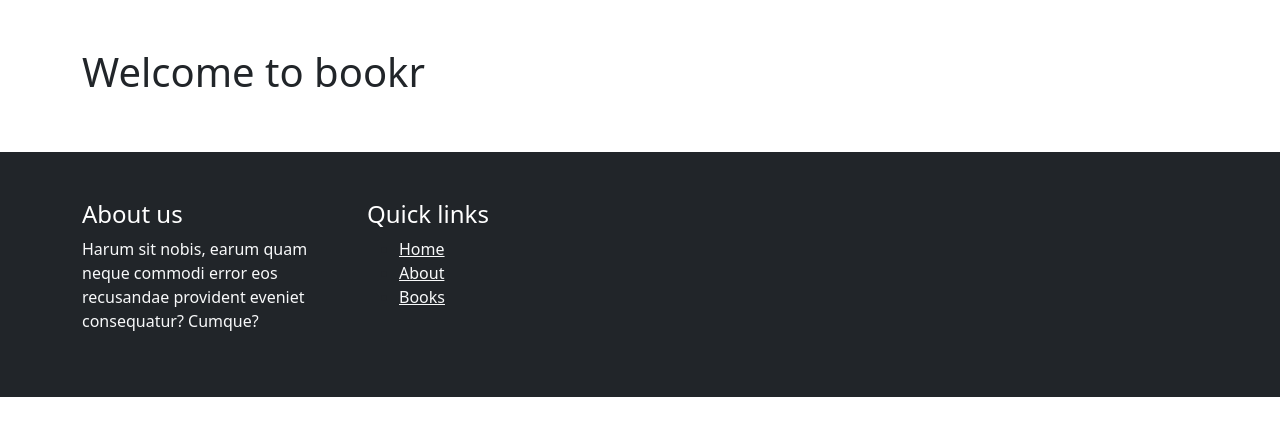
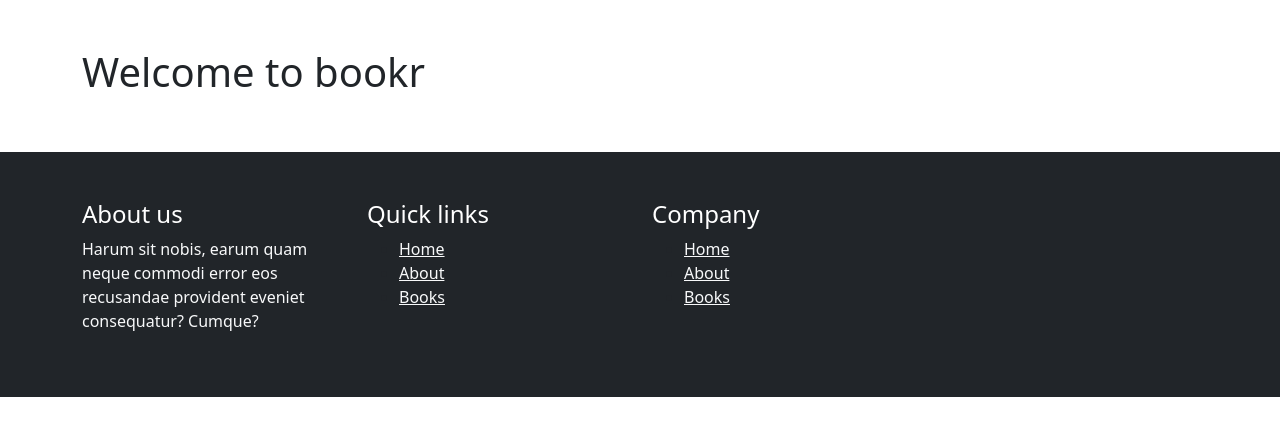
Before and after one commit to paulnyabaro/bookr, a Django app: page / in a window 1280 px wide. Shown: the part 57-493 px from the top of the page. Run offline with Django 4.2, Linux system fonts and the light colour scheme; parts of the project's set-up code (start-up, migrations or seed data) failed here and were passed over.

Commit message:
Updating footer

```diff
--- a/templates/_base.html
+++ b/templates/_base.html
@@ -59,6 +59,14 @@
                         <li><a href="" class="text-light">Books</a></li>
                     </ul>
                 </div>
+                <div class="col-md-3">
+                    <h4 class="text-white">Company</h4>
+                    <ul>
+                        <li><a href="" class="text-light">Home</a></li>
+                        <li><a href="" class="text-light">About</a></li>
+                        <li><a href="" class="text-light">Books</a></li>
+                    </ul>
+                </div>
             </div>
         </div>
     </footer>
```
